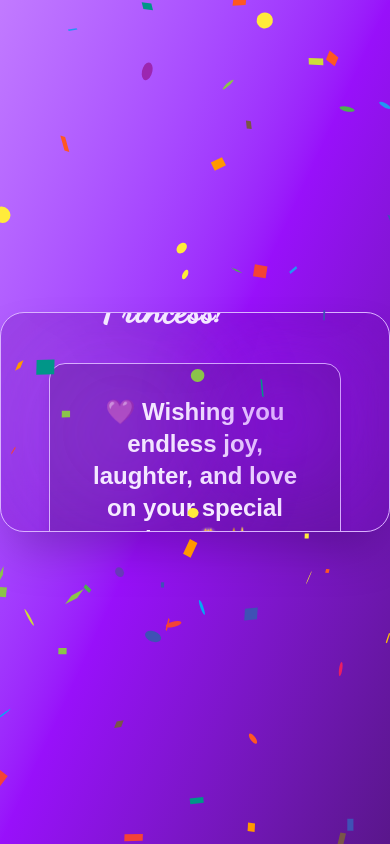
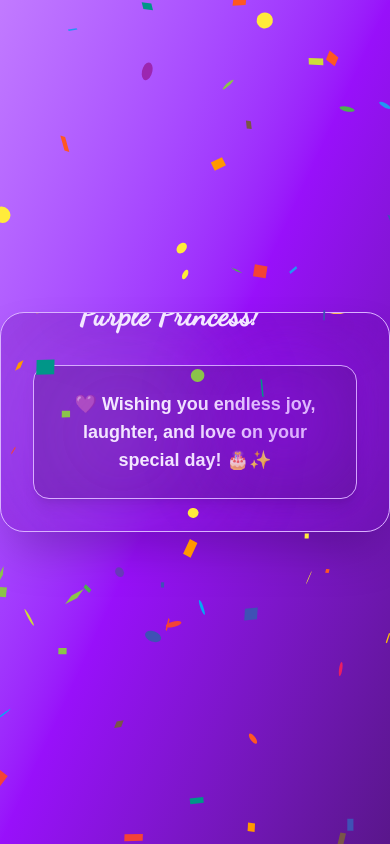
Before and after one commit to Hiler4r/react-mini-projects, a Next.js app: page /birthday in a window 390 px wide. Built offline with nearby package versions, Linux system fonts and the light colour scheme.

Commit message:
feat: update screen size

```diff
--- a/src/app/birthday/page.jsx
+++ b/src/app/birthday/page.jsx
@@ -40,18 +40,18 @@ export default function BirthdayCard() {
         <div className="flex items-center justify-center h-screen w-full bg-gradient-to-br from-purple-400 via-purple-600 to-purple-900 relative overflow-hidden">
             {showConfetti && <Confetti recycle={false} numberOfPieces={300} />}
 
-            <div className="aspect-video w-[900px] bg-purple-800/30 backdrop-blur-xl rounded-3xl shadow-2xl flex flex-col items-center justify-center p-12 border border-purple-300 relative overflow-hidden">
+            <div className="aspect-video w-full max-w-full sm:max-w-md md:max-w-[900px] bg-purple-800/30 backdrop-blur-xl rounded-3xl shadow-2xl flex flex-col items-center justify-center p-8 sm:p-12 border border-purple-300 relative overflow-hidden">
                 {/* Floating Decorations */}
                 <div className="absolute w-40 h-40 bg-purple-400/30 rounded-full blur-3xl top-10 left-10 animate-pulse"></div>
                 <div className="absolute w-32 h-32 bg-purple-600/40 rounded-full blur-2xl bottom-10 right-10 animate-bounce"></div>
 
-                <h1 className="text-4xl font-extrabold text-purple-100 drop-shadow-2xl mb-8 tracking-wide flex justify-center items-center gap-2" style={{ fontFamily: "var(--font-cursive)" }}>
+                <h1 className="text-3xl sm:text-4xl font-extrabold text-purple-100 drop-shadow-2xl mb-8 tracking-wide flex justify-center items-center gap-2" style={{ fontFamily: "var(--font-cursive)" }}>
                     <span role="img" aria-label="party-popper">🎉</span>
                     <span>Happy Birthday My Purple Princess!</span>
                     <span role="img" aria-label="birthday-cake">🎂</span>
                 </h1>
 
-                <p className="text-2xl md:text-3xl text-purple-50 text-center font-semibold bg-purple-900/40 p-8 rounded-2xl shadow-lg border border-purple-300 transition-all duration-500">
+                <p className="text-lg sm:text-2xl md:text-3xl text-purple-50 text-center font-semibold bg-purple-900/40 p-6 sm:p-8 rounded-2xl shadow-lg border border-purple-300 transition-all duration-500">
                     {currentWish}
                 </p>
 
```
